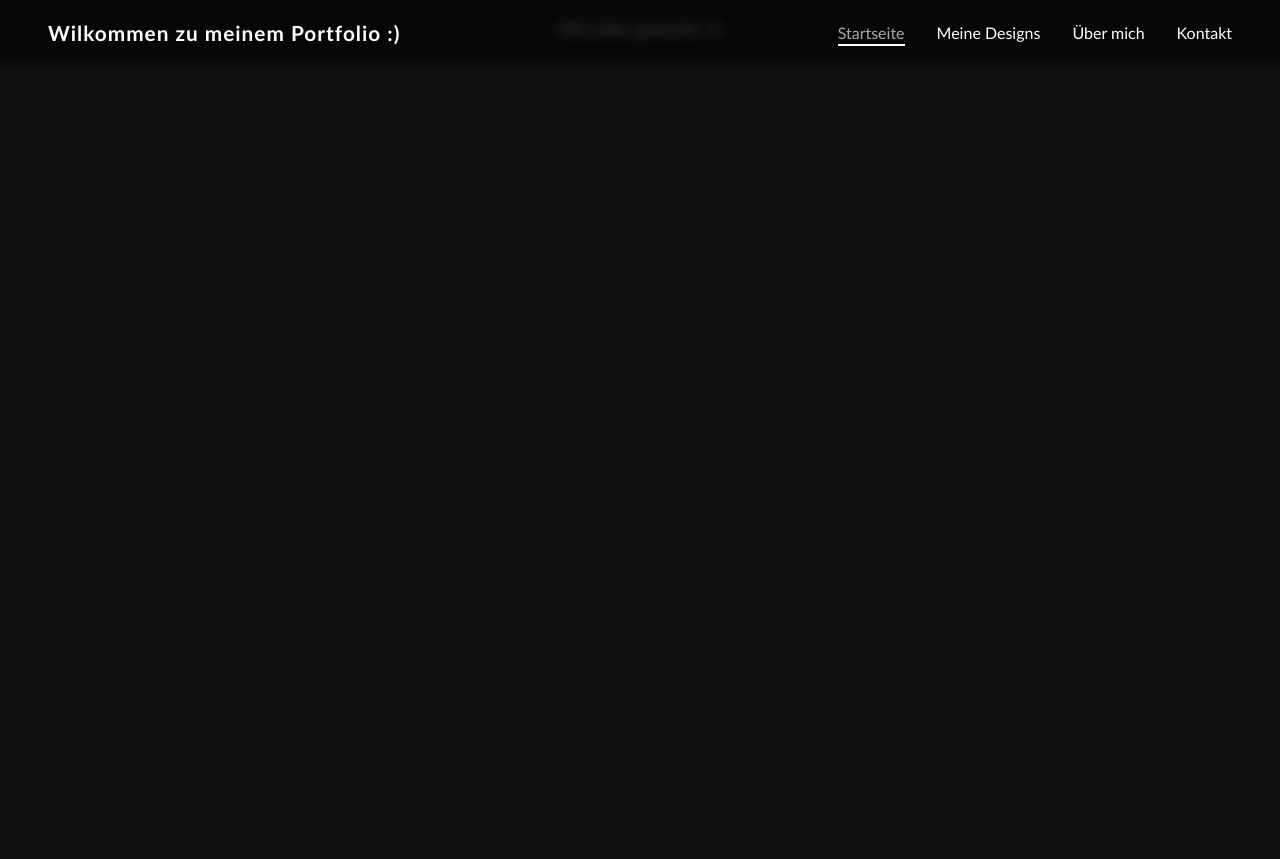
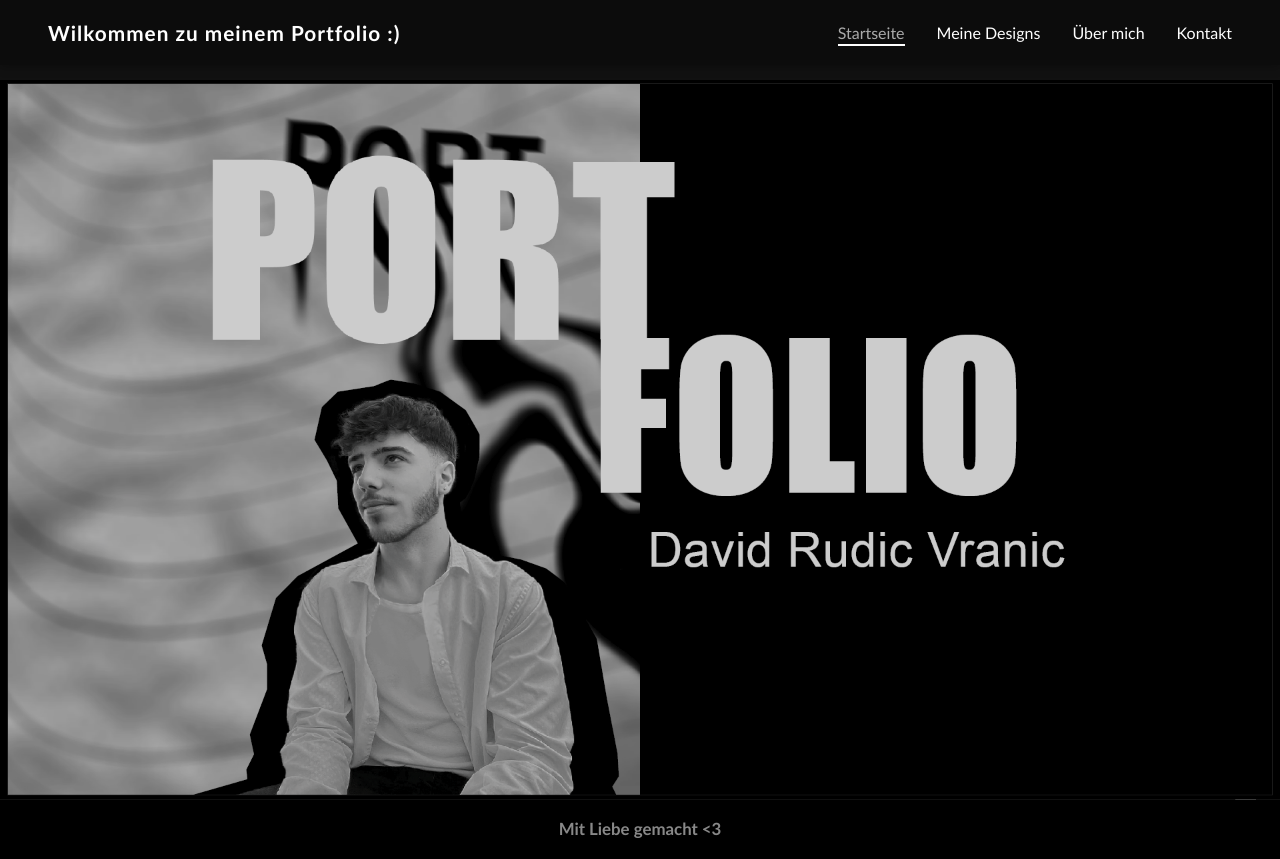
Before and after one commit to davidrudicvranic-dot/DRVPortfolio, a plain HTML site: page index.html in a window 1280 px wide. Before the commit the page ends 800 px from the top, so only its background shows below. Drawn offline with Linux system fonts and the light colour scheme.

Commit message:
Refactor styles.css for improved layout and design

```diff
--- a/styles.css
+++ b/styles.css
@@ -242,8 +242,9 @@ footer {
 /* ---------- Vollflächige Startseite ---------- */
 .hero-full {
   position: relative;
-  width: auto;
-  height: auto; /* volle Bildschirmhöhe */
+  width: 100%;
+  height: calc(100vh - 80px);
+  margin-top: 80px;
   background-image: url(img/portfolio\ web.png);
   background-size: cover;
   background-position: center;
```
